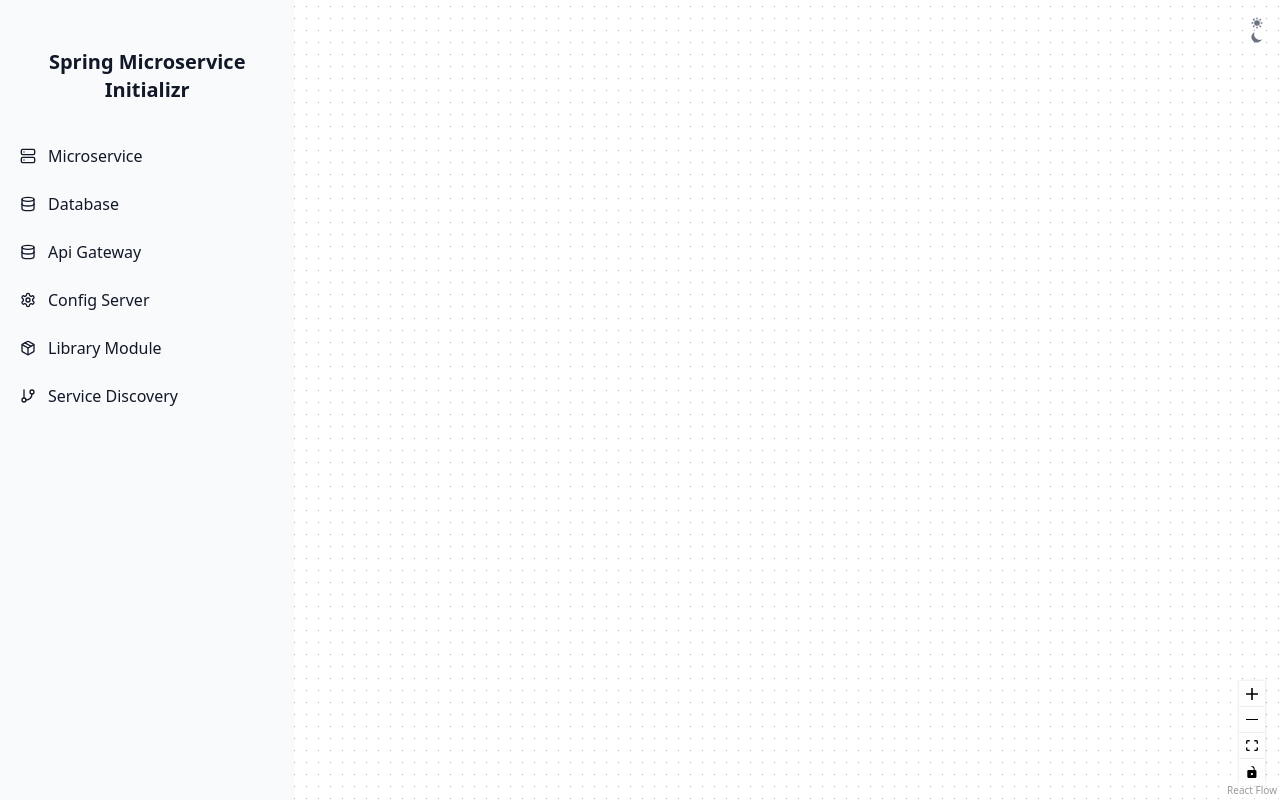
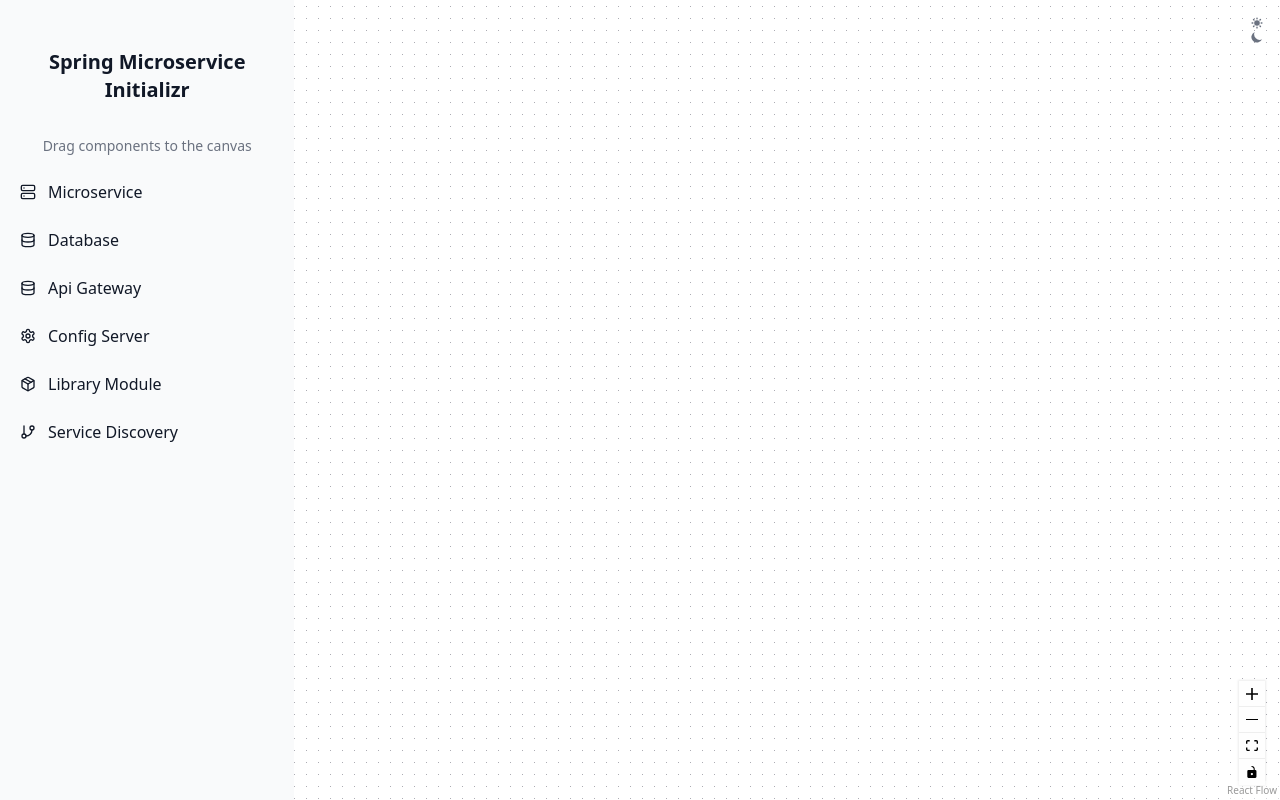
Before and after one commit to Emart99/microservice-initializr, a Next.js app: page / in a window 1280 px wide. Built offline with nearby package versions, Linux system fonts and the light colour scheme.

Commit message:
some id fix

```diff
--- a/app/component/Sidebar.tsx
+++ b/app/component/Sidebar.tsx
@@ -1,46 +1,46 @@
 "use client"
-import { Node } from "@xyflow/react";
 import { Database, GitBranch, Package, Server, Settings } from "lucide-react";
 
-const sidebarComponents = [
+export const sidebarComponents = [
     {
         name: 'Microservice',
         icon: <Server size={16} />,
-        id: '1'
+        type: 'microservice'
     },
     {
         name: 'Database',
         icon: <Database size={16} />,
-        id: '2'
+        type: 'database'
     },
     {
         name: 'Api Gateway',
         icon: <Database size={16} />,
-        id: '3'
+        type: 'api-gateway'
     },
     {
         name: 'Config Server',
         icon: <Settings size={16} />,
-        id: '4'
-
+        type: 'config-server'
     },
     {
         name: 'Library Module',
         icon: <Package size={16} />,
-        id: '5'
-
+        type: 'library-module'
     },
     {
         name: 'Service Discovery',
         icon: <GitBranch size={16} />,
-        id: '6'
+        type: 'service-discovery'
     }
 ]
-export default function Sidebar({ setNodes }) {
-    const handleClick = (name: string, id: string, icon: any) => {
-        const newNode = { id: id, position: { x: 760, y: 350 }, data: { label: <div className="flex gap-2 justify-center items-center">{icon}{name}</div> } }
-        setNodes((nds: Node[]) => nds.concat(newNode));
-    }
+
+export default function Sidebar() {
+
+    const onDragStart = (event, nodeType) => {
+        event.dataTransfer.setData('application/reactflow', nodeType);
+        event.dataTransfer.effectAllowed = 'move';
+    };
+
     return (
         <div>
             <button data-drawer-target="default-sidebar" data-drawer-toggle="default-sidebar" aria-controls="default-sidebar" type="button" className="inline-flex items-center p-2 mt-2 ms-3 text-sm text-gray-500 rounded-lg sm:hidden hover:bg-gray-100 focus:outline-none focus:ring-2 focus:ring-gray-200 dark:text-gray-400 dark:hover:bg-gray-700 dark:focus:ring-gray-600">
@@ -52,24 +52,26 @@
 
             <aside id="default-sidebar" className="fixed top-0 left-0 z-40 w-[23%] h-screen transition-transform -translate-x-full sm:translate-x-0" aria-label="Sidebar">
                 <div className="h-full px-3 py-4 overflow-y-auto bg-gray-50 dark:bg-gray-800">
-                    <h1 className=" mb-8 pt-8 text-xl font-semibold text-gray-900 dark:text-white text-center w-full ">Spring Microservice Initializr</h1>
+                    <h1 className="mb-8 pt-8 text-xl font-semibold text-gray-900 dark:text-white text-center w-full ">Spring Microservice Initializr</h1>
+                    <div className="text-center mb-4 text-gray-500 dark:text-gray-400 text-sm">Drag components to the canvas</div>
                     <ul className="space-y-2 font-medium ">
-
                         {sidebarComponents.map((component, index) => {
                             return (
                                 <li key={index}>
-                                    <a href="#" onClick={() => handleClick(component.name, component.id, component.icon)} className="flex items-center p-2 text-gray-900 rounded-lg dark:text-white hover:bg-gray-100 dark:hover:bg-gray-700 group">
+                                    <div
+                                        className="flex items-center p-2 text-gray-900 rounded-lg dark:text-white hover:bg-gray-100 dark:hover:bg-gray-700 group cursor-grab"
+                                        draggable
+                                        onDragStart={(event) => onDragStart(event, component.type)}
+                                    >
                                         {component.icon}
                                         <span className="flex-1 ms-3 whitespace-nowrap">{component.name}</span>
-                                    </a>
+                                    </div>
                                 </li>
                             )
                         })}
                     </ul>
                 </div>
             </aside>
-
-
         </div>
     )
 }
--- a/app/page.tsx
+++ b/app/page.tsx
@@ -1,6 +1,6 @@
 "use client"
 import { DarkThemeToggle } from "flowbite-react";
-import Sidebar from "../app/component/Sidebar"
+import Sidebar, { sidebarComponents } from "../app/component/Sidebar"
 import {
   ReactFlow,
   Background,
@@ -9,49 +9,131 @@
   addEdge,
   BackgroundVariant,
   Controls,
+  useReactFlow,
+  ReactFlowProvider,
+  Edge,
+  EdgeTypes,
 } from '@xyflow/react';
 import '@xyflow/react/dist/style.css';
 
-import { useCallback } from "react";
+import { useCallback, useRef, useState } from "react";
 
-const initialNodes = [
-];
-const initialEdges = [];
+const initialNodes: Node[] = [];
+const initialEdges: Edge[] = [];
 
+const getNodeIcon = (type: string) => {
+  const component = sidebarComponents.find(comp => comp.type === type);
+  return component ? component.icon : null;
+};
 
+const getNodeName = (type: string) => {
+  const component = sidebarComponents.find(comp => comp.type === type);
+  return component ? component.name : type;
+};
 
-export default function Home() {
-
+function Flow() {
+  const reactFlowWrapper = useRef(null);
+  const reactFlowInstance = useReactFlow();
 
   const [nodes, setNodes, onNodesChange] = useNodesState(initialNodes);
   const [edges, setEdges, onEdgesChange] = useEdgesState(initialEdges);
 
+  const [nodeCounters, setNodeCounters] = useState({
+    'microservice': 0,
+    'database': 0,
+    'api-gateway': 0,
+    'config-server': 0,
+    'library-module': 0,
+    'service-discovery': 0
+  });
+
   const onConnect = useCallback(
-    (params) => setEdges((eds) => addEdge(params, eds)),
+    (params: Edge) => setEdges((eds) => addEdge(params, eds)),
     [setEdges],
   );
 
+  const onDragOver = useCallback((event: React.DragEvent<HTMLDivElement>): void => {
+    event.preventDefault();
+    event.dataTransfer.dropEffect = 'move';
+  }, []);
 
 
+  const onDrop = useCallback(
+    (event: React.DragEvent<HTMLDivElement>): void => {
+      event.preventDefault();
+
+      const type = event.dataTransfer.getData('application/reactflow');
+
+      if (typeof type === 'undefined' || !type) {
+        return;
+      }
+
+      const nodeName = getNodeName(type);
+      const nodeIcon = getNodeIcon(type);
+
+      setNodeCounters(prev => ({
+        ...prev,
+        [type]: prev[type] + 1
+      }));
+
+      const count = nodeCounters[type] + 1;
+
+      const reactFlowBounds = reactFlowWrapper.current.getBoundingClientRect();
+      const position = reactFlowInstance.screenToFlowPosition({
+        x: event.clientX - reactFlowBounds.left,
+        y: event.clientY - reactFlowBounds.top,
+      });
+
+      const newNode = {
+        id: `${type}-${count}`,
+        type: 'default',
+        position,
+        data: {
+          label: (
+            <div className="flex gap-2 justify-center items-center">
+              {nodeIcon}
+              {`${nodeName} ${count}`}
+            </div>
+          ),
+          type: type
+        },
+      };
+
+      setNodes((nds) => nds.concat(newNode));
+    },
+    [reactFlowInstance, nodeCounters]
+  );
+
   return (
-    <main className=" min-h-screen dark:bg-gray-900">
-      <div className="fixed top-4 right-4 z-1">
-        <DarkThemeToggle />
-      </div>
-      <Sidebar setNodes={setNodes} />
-      <div style={{ width: '100vw', height: '100vh' }}>
+    <div className="w-full h-full" ref={reactFlowWrapper}>
       <ReactFlow
         nodes={nodes}
         edges={edges}
         onNodesChange={onNodesChange}
         onEdgesChange={onEdgesChange}
         onConnect={onConnect}
-
+        onDragOver={onDragOver}
+        onDrop={onDrop}
+        fitView
       >
         <Background variant={BackgroundVariant.Dots} gap={12} size={1} />
         <Controls position="bottom-right" />
+      </ReactFlow>
+    </div>
+  );
+}
 
-        </ReactFlow>
+export default function Home() {
+  return (
+    <main className="min-h-screen dark:bg-gray-900">
+      <div className="fixed top-4 right-4 z-50">
+        <DarkThemeToggle />
+      </div>
+      <Sidebar />
+      <div style={{ width: '100vw', height: '100vh' }}>
+        <ReactFlowProvider>
+          <Flow />
+        </ReactFlowProvider>
       </div>
     </main>
   );
```
Lines whose indentation alone changed are shown as unchanged.
